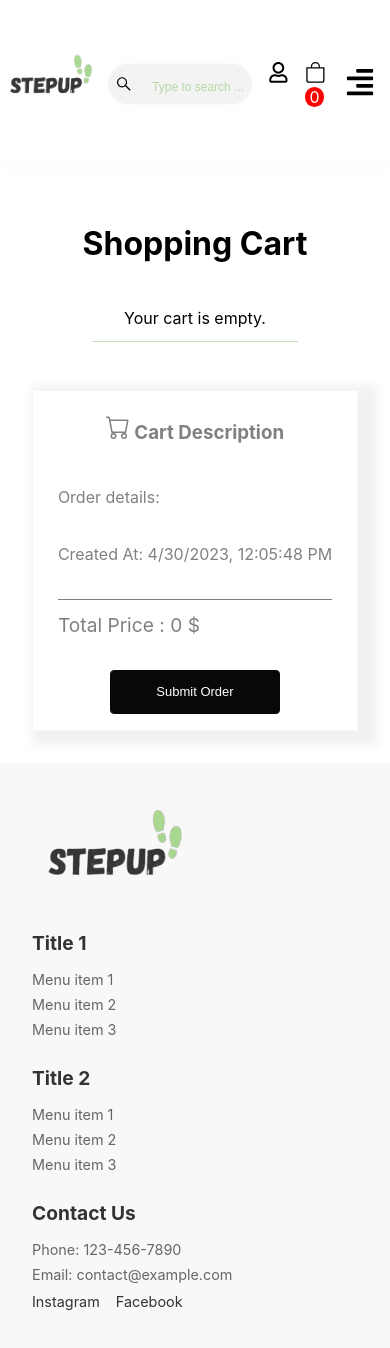
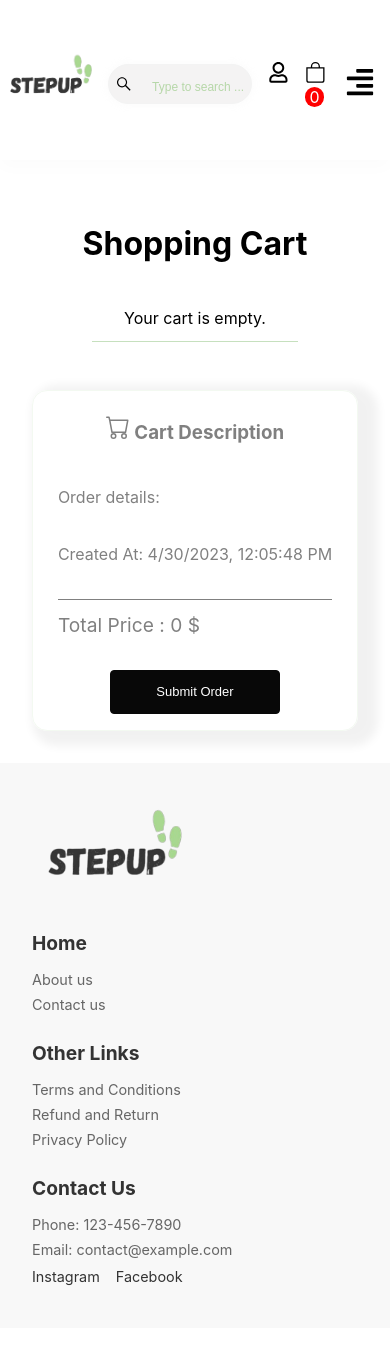
Before and after one commit to omarkh7/E-Commerce-Frontend, a React (Create React App) app: page /order in a window 390 px wide. Shown: the top 1348 px of the page. Built offline with nearby package versions, Linux system fonts and the light colour scheme.

Commit message:
order cart

```diff
--- a/src/components/Footer/Footer.jsx
+++ b/src/components/Footer/Footer.jsx
@@ -4,35 +4,33 @@ import Logo from "../../assets/images/logo2-b.png";
 
 function Footer() {
   return (
-    <div className="footer">
-      <div className="footer__column">
-        <img className="img_footer" src={Logo} alt="description" />
-
+    <div className='footer'>
+      <div className='footer__column'>
+        <img className='img_footer' src={Logo} alt='description' />
       </div>
-      <div className="footer__column">
-        <h3>Title 1</h3>
+      <div className='footer__column'>
+        <h3>Home</h3>
         <ul>
-          <li>Menu item 1</li>
-          <li>Menu item 2</li>
-          <li>Menu item 3</li>
+          <li>About us</li>
+          <li>Contact us</li>
         </ul>
       </div>
-      <div className="footer__column">
-        <h3>Title 2</h3>
+      <div className='footer__column'>
+        <h3>Other Links</h3>
         <ul>
-          <li>Menu item 1</li>
-          <li>Menu item 2</li>
-          <li>Menu item 3</li>
+          <li>Terms and Conditions</li>
+          <li>Refund and Return</li>
+          <li>Privacy Policy</li>
         </ul>
       </div>
 
-      <div className="footer__column footer__contact">
+      <div className='footer__column footer__contact'>
         <h3>Contact Us</h3>
         <p>Phone: 123-456-7890</p>
         <p>Email: contact@example.com</p>
         <div>
-          <a href="your-instagram-url">Instagram</a>
-          <a href="your-facebook-url">Facebook</a>
+          <a href='your-instagram-url'>Instagram</a>
+          <a href='your-facebook-url'>Facebook</a>
         </div>
       </div>
     </div>
--- a/src/components/Navbar/Navbar.jsx
+++ b/src/components/Navbar/Navbar.jsx
@@ -85,7 +85,7 @@ function Navbar() {
         <div className='navbar-divstyle'>Contact Us </div>
       </Link>
       <div className='nav-dropdown'>
-        <div className='dropdown-button navbar-divstyle'> Conditions</div>
+        <div className='dropdown-button navbar-divstyle'> Other Links</div>
 
         <div className='dropdown-menu'>
           <a href='/terms'>Terms and Conditions</a>
--- a/src/components/Navhead/NavIcons.css
+++ b/src/components/Navhead/NavIcons.css
@@ -15,6 +15,289 @@
     color: #b6d7a8;
     cursor: pointer;
 
+}.cart-image {
+    width: 12vw;
+    height: 12vh;
+}
+
+table {
+    border-collapse: collapse;
+    width: 100%;
+    padding-top: 4rem;
+}
+
+.cart-table-view {
+    padding: 4rem 0 10rem 0;
+    display: flex;
+    justify-content: space-evenly;
+
+
+}
+
+th,
+td {
+    padding: 0.8rem 2rem 0.8rem 2rem;
+    text-align: left;
+    border-bottom: 1px solid#c6e0be;
+    text-align: center;
+}
+
+tr:hover {
+    background-color: #fcfefb;
+}
+
+.shopping-cart {
+
+    text-align: center;
+    padding-top: 4rem;
+}
+
+.cart-discription {
+    display: flex;
+    flex-direction: column;
+    gap: 2rem;
+    height: 80%;
+    width: 25%;
+    border: 0.2px solid #f3f9f1;
+    box-shadow: rgba(0, 0, 0, 0.16) 0px 1px 4px;
+    padding: 1rem;
+    color: gray;
+    font-weight: 400;
+}
+
+.cart-description-title {
+    text-align: center;
+    padding: 0.5rem;
+}
+
+.cart-description-details {
+    display: flex;
+    flex-direction: column;
+    justify-content: space-between;
+}
+
+.delete-icon-row {
+    height: 2rem;
+    width: 2rem;
+    cursor: pointer;
+
+}
+
+.delete-icon-row:hover {
+    color: rgba(0, 0, 0, 0.569)
+}
+
+.submit-cart {
+    text-align: center;
+}
+
+.submit-order {
+    background: #080808;
+    color: #ffffff;
+    border: 1px solid #080808;
+    padding: 0 45px;
+    text-align: center;
+    cursor: pointer;
+    min-height: 44px;
+    height: 40px;
+    line-height: 1.2;
+    vertical-align: top;
+    font-weight: normal;
+    font-style: normal;
+    font-size: 13px;
+    text-transform: none;
+    border-radius: 4px;
+    transition: all 0.2s ease-in-out;
+    width: fit-content;
+}
+
+.submit-order:hover {
+    background-color: transparent;
+    color: #080808;
+    border-color: #080808;
+    transform: scale(1.1);
+}
+
+.cart-list {
+    padding-left: 2rem;
+}
+
+.cart-list li {
+    list-style-type: none;
+    padding: 0.5rem;
+    display: flex;
+    flex-direction: row;
+    align-items: center;
+    gap: 0.5rem;
+}
+
+
+.cart-total-price {
+    border-top: 1px solid gray;
+    padding-top: 0.8rem;
+    font-size: 1.2rem;
+}
+
+.cart-icon-cart {
+    font-size: 1.5rem;
+}
+
+.order-details {
+    display: flex;
+    flex-direction: column;
+    gap: 2rem
+}
+
+.cart-item-quantity {
+    border: 2px solid gray;
+    border-radius: 4rem;
+    padding: 0 0.3rem 0 0.3rem;
+}
+
+.increment-btn-cart {
+    border: none;
+    background-color: transparent;
+    padding: 0.5rem;
+    font-weight: bold;
+    font-size: 18px;
+    cursor: pointer;
+
+}
+
+.increment-btn-cart:hover {
+    color: #a1c297
+}
+
+.increment-div-rspnsv {
+    display: flex;
+    flex-direction: row;
+    align-items: center;
+}
+
+.error-message {
+    color: red;
+    padding-top: 1rem;
+}
+
+.success-message {
+    padding-top: 5rem;
+    color: rgb(132, 212, 132);
+    font-size: 1.5rem;
+}
+
+.success {
+    color: rgb(132, 212, 132);
+}
+
+.cart-item-responsive {
+    display: none;
+}
+
+@media screen and (max-width:1628px) {
+    .cart-table-view {
+        display: flex;
+        flex-direction: column;
+        padding: 2rem;
+        gap: 3rem;
+        align-items: center;
+    }
+
+    .cart-discription {
+        display: flex;
+        flex-direction: column;
+        gap: 2rem;
+        height: 80%;
+        align-items: center;
+        width: 50%;
+        border: 0.2px solid #f3f9f1;
+        box-shadow: 10px 5px 10px 10px rgba(0, 0, 0, 0.055);
+
+    }
+}
+
+@media screen and (max-width:1094px) {
+
+
+    table {
+        display: none;
+    }
+
+    .cart-item-responsive {
+        display: flex;
+        flex-direction: column;
+
+    }
+
+    .list-rspnv {
+        gap: 10rem;
+        display: flex;
+        justify-content: space-between;
+        padding: 1rem;
+        border-bottom: 1px solid#c6e0be;
+    }
+
+    .cart-image-rspnv {
+        width: 15rem;
+        height: 15vh;
+        text-align: center;
+    }
+
+    .cart-image-rspnv-div {
+        text-align: center;
+    }
+
+
+    .cart-items-rspnv .list-rspnv:first-child {
+        justify-content: flex-end;
+        border-top: 1px solid#c6e0be;
+        border-bottom: none;
+    }
+
+    @media screen and (max-width:951px) {
+        .cart-discription {
+            height: 80%;
+            width: 80%;
+            align-items: center
+        }
+
+        .cart-list {
+            padding-left: 0.2rem;
+        }
+
+        .cart-list li {
+            padding: 0.1rem;
+        }
+    }
+
+    @media screen and (max-width:951px) {
+        .cart-discription {
+            height: 80%;
+            width: 100%;
+            align-items: center;
+            line-height: 25px;
+
+        }
+    }
+
+    @media screen and (max-width:473px) {
+        .list-rspnv {
+            gap: 3rem;
+        }
+    }
+
+    @media screen and (max-width:372px) {
+        .cart-discription {
+            height: 40%;
+            width: 100%;
+        }
+    }
+
+    @media screen and (max-width:349px) {
+        .list-rspnv {
+            gap: 2rem;
+        }
+    }
+
 }
 
 .span-cart {
--- a/src/components/Order/Order.css
+++ b/src/components/Order/Order.css
@@ -42,10 +42,11 @@ tr:hover {
     height: 80%;
     width: 25%;
     border: 0.2px solid #f3f9f1;
-    box-shadow: 10px 5px 10px 10px rgba(0, 0, 0, 0.131);
+box-shadow: rgba(0, 0, 0, 0.16) 0px 1px 4px;
     padding: 1rem;
     color: gray;
     font-weight: 400;
+    border-radius: 15px;
 }
 
 .cart-description-title {
```
